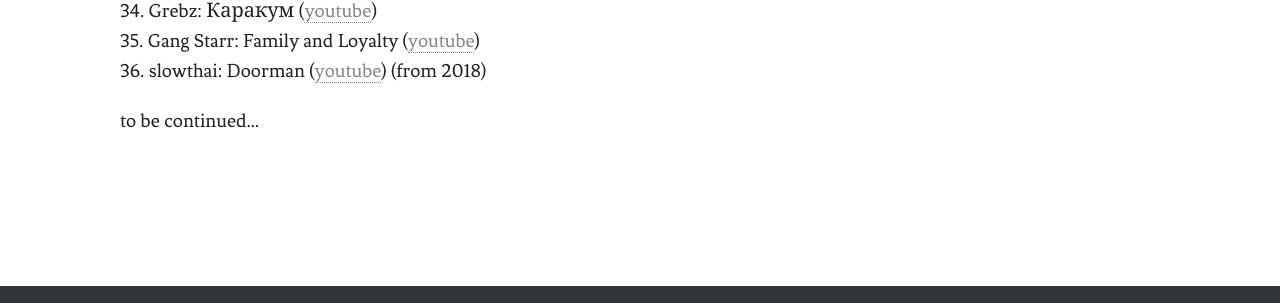
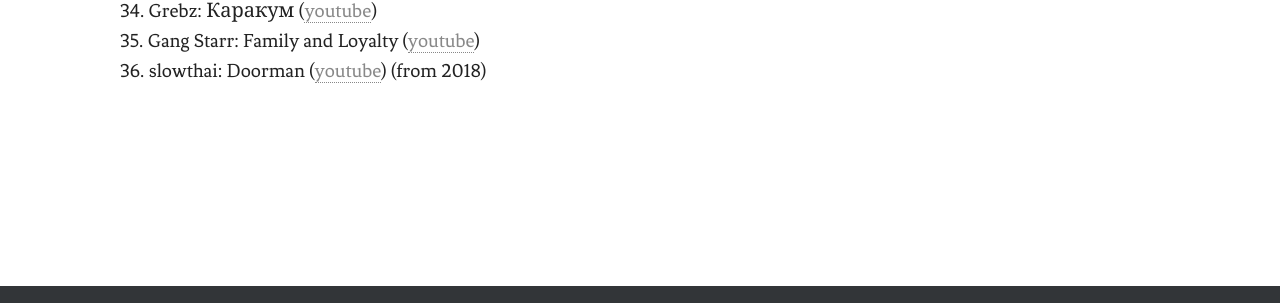
Before and after one commit to weltliteratur/blog, a Jekyll site: the page built from dh-mixtape-2019.md, in a window 1280 px wide. Shown: the part 1624-1927 px from the top of the page. Built offline with Jekyll 4.4.1, drawn with Linux system fonts in a browser that asks for light colours.

Commit message:
finish 2019 list

```diff
--- a/dh-mixtape-2019.md
+++ b/dh-mixtape-2019.md
@@ -47,5 +47,3 @@
   34. Grebz: Каракум ([youtube](https://www.youtube.com/watch?v=rZdzB0SBYvs))
   35. Gang Starr: Family and Loyalty ([youtube](https://www.youtube.com/watch?v=iMsdzxuldQM))
   36. slowthai: Doorman ([youtube](https://www.youtube.com/watch?v=ICBkHaMOPXs)) (from 2018)
-
-to be continued…
```
